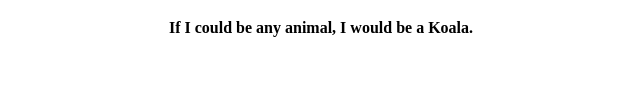
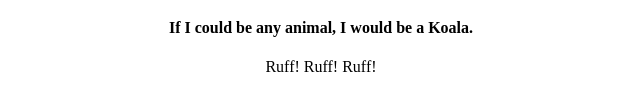
Before and after one commit to kawatakoala/2nd-repo, a plain HTML site: page index.html in a window 1280 px wide. Shown: the part 290-400 px from the top of the page, without its empty margins (319-959 px from the left). Drawn offline with Linux system fonts and the light colour scheme.

Commit message:
Added barking

```diff
--- a/index.html
+++ b/index.html
@@ -15,6 +15,7 @@
 					<h4>My favorite color is Blurple.</h4>
 					<h4>My favorite food is Niku!</h4>
 					<h4>If I could be any animal, I would be a Koala.</h4>
+				<p>Ruff! Ruff! Ruff!</p>
 			</div>
 		  </body>
 		</html>
```
